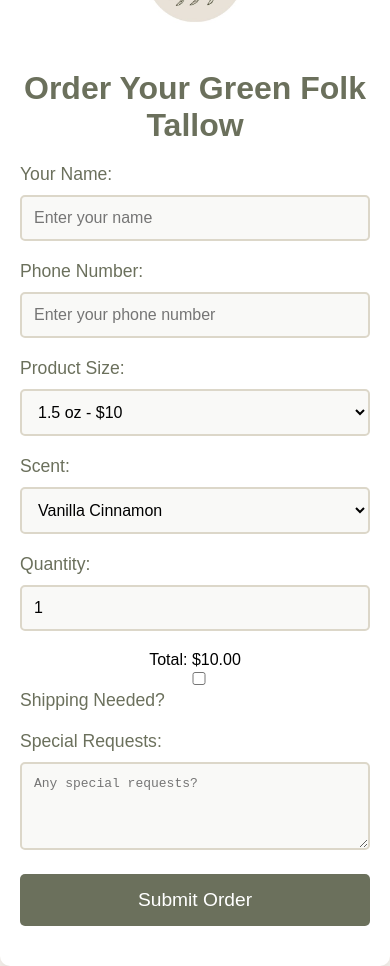
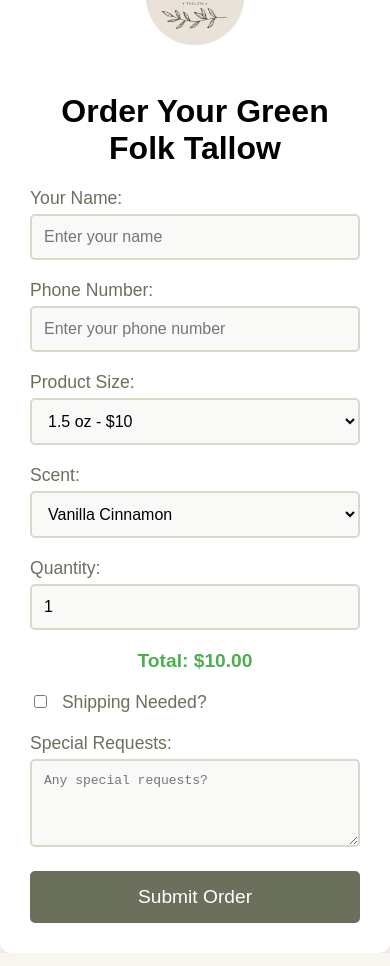
Before and after one commit to keenroudy22/GFT, a plain HTML site: page index.html in a window 390 px wide. Drawn offline with Linux system fonts and the light colour scheme.

Commit message:
Update styles.css

```diff
--- a/styles.css
+++ b/styles.css
@@ -29,14 +29,7 @@ body {
     text-align: center;
 }
 
-/* Header Styling */
-h1 {
-    color: #6b705c;
-    font-size: 2.2em;
-    margin-bottom: 20px;
-}
-
-/* Form Elements */
+/* Form Fields */
 .form-field {
     margin-bottom: 20px;
     text-align: left;
@@ -45,8 +38,8 @@ h1 {
 label {
     font-size: 1.1em;
     color: #6b705c;
-    margin-bottom: 10px;
     display: block;
+    margin-bottom: 5px;
 }
 
 input, select, textarea {
@@ -55,8 +48,8 @@ input, select, textarea {
     font-size: 1em;
     border: 2px solid #dcd7c9;
     border-radius: 5px;
+    background-color: #f9f9f7;
     box-sizing: border-box;
-    background-color: #f9f9f7;
     transition: border-color 0.3s ease;
 }
 
@@ -65,7 +58,12 @@ input:focus, select:focus, textarea:focus {
     outline: none;
 }
 
-/* Button Styling */
+/* Checkbox Styling */
+input[type="checkbox"] {
+    width: auto;
+    margin-right: 10px;
+}
+
 button {
     background-color: #6b705c;
     color: white;
@@ -82,26 +80,10 @@ button:hover {
     background-color: #55624c;
 }
 
-/* Textarea Styling */
-textarea {
-    resize: vertical;
+/* Total Price */
+#total-price {
+    font-size: 1.2em;
+    font-weight: bold;
+    margin: 20px 0;
+    color: #4caf50;
 }
-
-/* Message Display */
-#message {
-    margin-top: 20px;
-    font-size: 1.1em;
-    font-weight: bold;
-    color: #6b705c;
-}
-
-/* Responsive Design */
-@media screen and (max-width: 500px) {
-    .order-form-container {
-        padding: 20px;
-    }
-
-    h1 {
-        font-size: 2em;
-    }
-}
```
